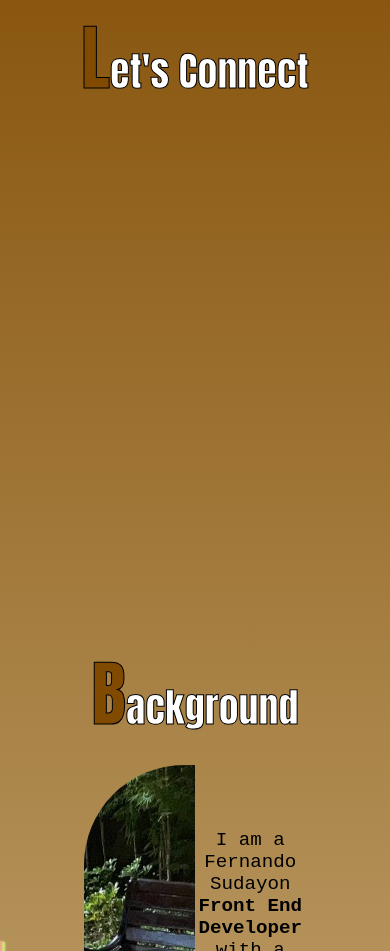
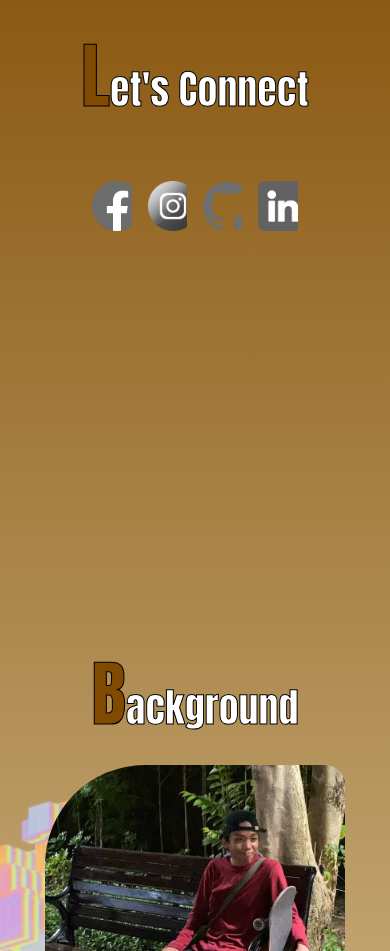
Before and after one commit to MrSudayon/personalportfolio, a plain HTML site: page index.html in a window 390 px wide. Shown: the part 1049-2000 px from the top of the page. Drawn offline with Linux system fonts and the light colour scheme.

Commit message:
responsive

```diff
--- a/styles.css
+++ b/styles.css
@@ -350,7 +350,7 @@ footer {
 footer p {
     color: white;
 }
-@media (max-width: 550px) and (min-width: 400px) {
+@media (max-width: 550px) {
     header {
         padding: 2vh 0;
     }
@@ -421,7 +421,7 @@ footer p {
         padding: 5px 5px;
     }
     .social {
-        margin: 1vh 10px;
+        margin: 1vh 8px;
     }
     .social img {
         height: 50px;
```
